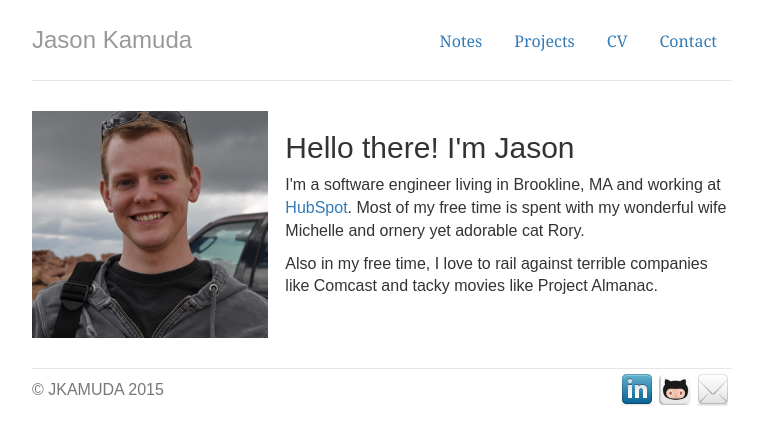
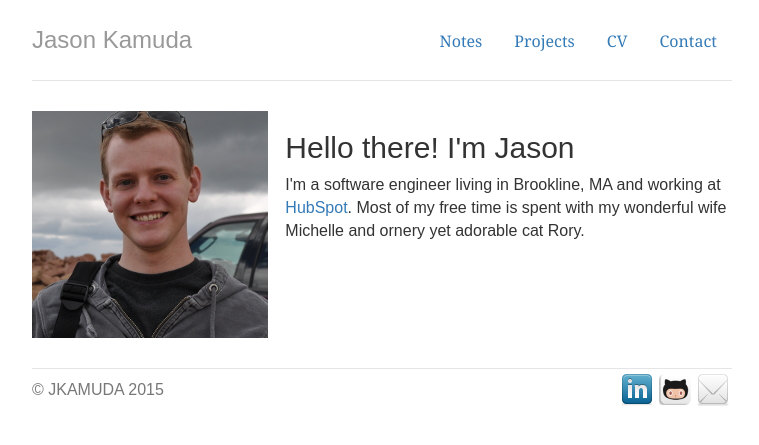
Before and after one commit to jkamuda/jkamuda.github.io, a Jekyll site: the page built from index.html, in a window 1280 px wide. Shown: the top 445 px of the page, without its empty margins (258-1017 px from the left). Built offline with Jekyll 4.4.1, drawn with Linux system fonts in a browser that asks for light colours.

Commit message:
sigh... save this stuff for possible blog posts?

```diff
--- a/index.html
+++ b/index.html
@@ -15,8 +15,5 @@
       <a target="blank" href="https://www.hubspot.com/">HubSpot</a>.
       Most of my free time is spent with my wonderful wife Michelle and ornery yet adorable cat Rory.
     </p>
-    <p>
-      Also in my free time, I love to rail against terrible companies like Comcast and tacky movies like Project Almanac.
-    </p>
   </div>
 </div>
```
